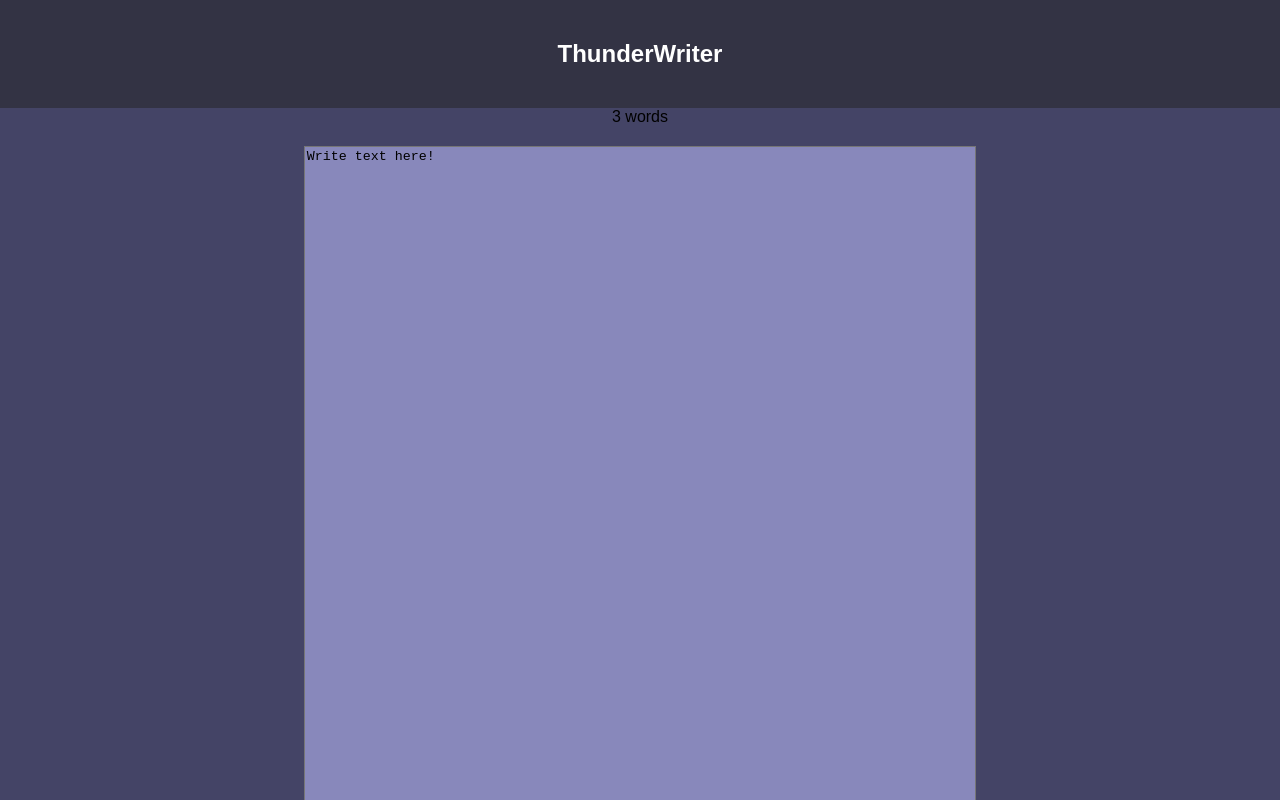
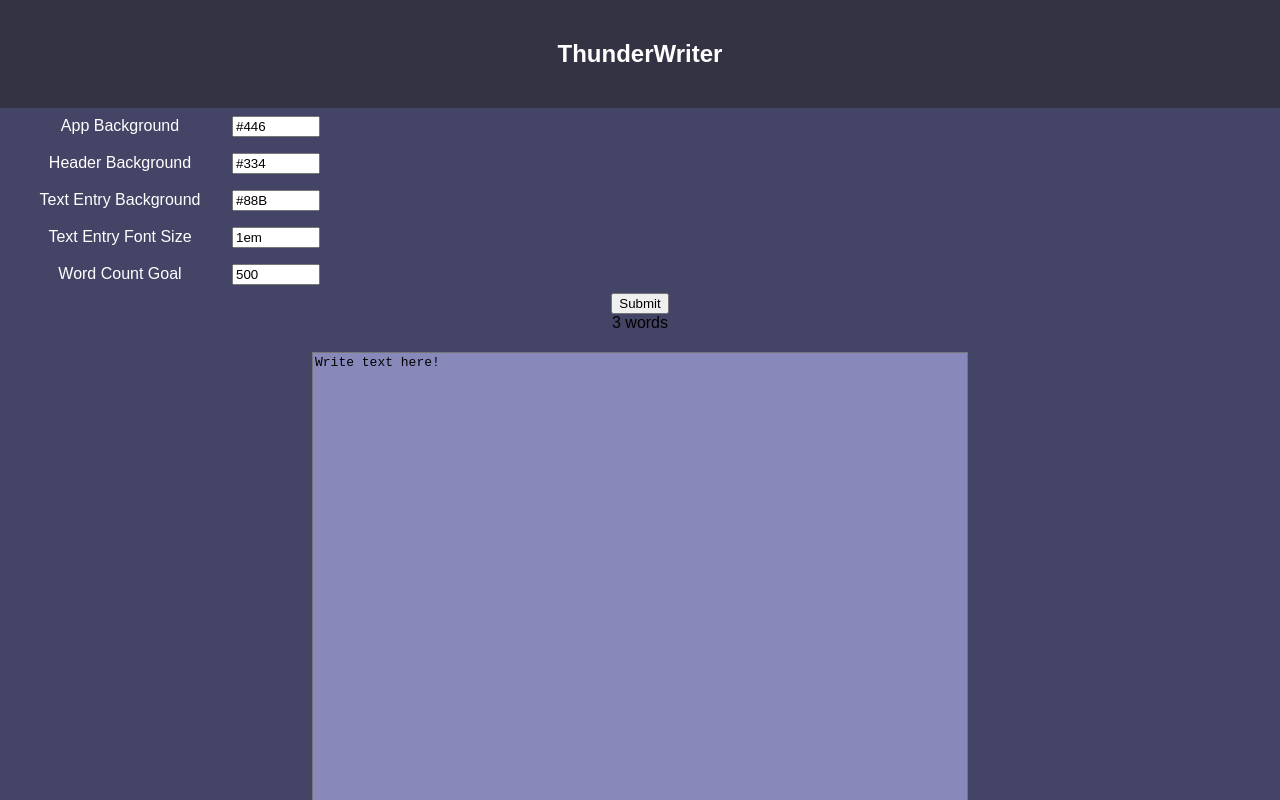
Before and after one commit to dhbradshaw/thunderwriter, a React (Create React App) app: page / in a window 1280 px wide. Shown: the top 800 px of the page. Built offline with nearby package versions, Linux system fonts and the light colour scheme.

Commit message:
Include preferences component

```diff
--- a/src/App.js
+++ b/src/App.js
@@ -1,11 +1,13 @@
 import React, { Component } from 'react'
 import Header from './Header'
+import Preferences from './Preferences'
 import TextEntry from './TextEntry'
 
 const storage = window.localStorage
 const appBackground = storage.getItem('appBackground') || '#446'
 const headerBackground = storage.getItem('headerBackground') || '#334'
-const textAreaBackground = storage.getItem('textAreaBackground') || '#88B'
+const textEntryBackground = storage.getItem('textEntryBackground') || '#88B'
+const textEntryFontSize = storage.getItem('textEntryFontSize') || '1em'
 const wordCountGoal = storage.getItem('wordCountGoal') || '500'
 
 const fullHeight = {
@@ -27,7 +29,8 @@ const headerStyle = {
 const textAreaStyle = {
   height: '50em',
   width: '50em',
-  backgroundColor: textAreaBackground,
+  backgroundColor: textEntryBackground,
+  fontSize: textEntryFontSize,
   marginTop: '20px',
 }
 
@@ -37,6 +40,7 @@ class App extends Component {
       <div className="App" style={appStyle}>
         <Header style={headerStyle} />
         <div style={fullHeight}>
+          <Preferences />
           <TextEntry goal={wordCountGoal} style={textAreaStyle} />
         </div>
       </div>
```
